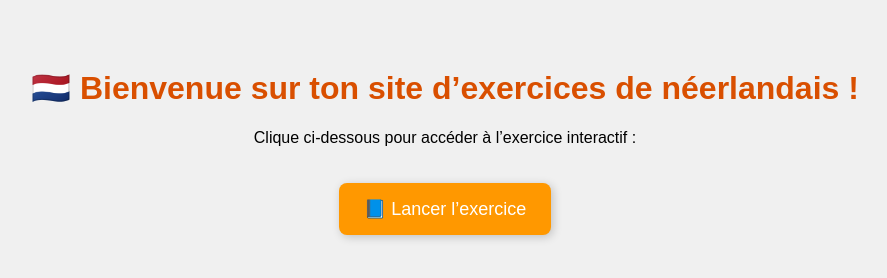
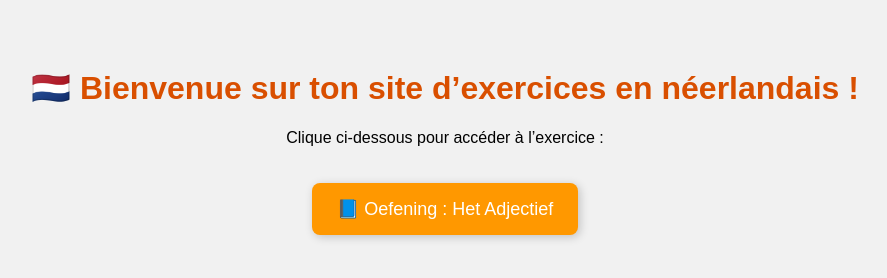
Before and after one commit to Be-insider/NL1.2, a plain HTML site: page index.html in a window 1280 px wide. Shown: the whole page, without its empty margins (195-1082 px from the left). Drawn offline with Linux system fonts and the light colour scheme.

Commit message:
Ajout de la page d'accueil index.html

```diff
--- a/index.html
+++ b/index.html
@@ -10,7 +10,7 @@
             font-family: Arial, sans-serif;
             text-align: center;
             padding: 40px;
-            background: #f0f0f0;
+            background: #f1f1f1;
         }
 
         h1 {
@@ -37,9 +37,9 @@
 
 <body>
 
-    <h1>🇳🇱 Bienvenue sur ton site d’exercices de néerlandais !</h1>
-    <p>Clique ci-dessous pour accéder à l’exercice interactif :</p>
-    <a href="Oefening_Het_Adjectief_Met_of_Zonder_E.html" class="button">📘 Lancer l’exercice</a>
+    <h1>🇳🇱 Bienvenue sur ton site d’exercices en néerlandais !</h1>
+    <p>Clique ci-dessous pour accéder à l’exercice :</p>
+    <a href="Oefening_Het_Adjectief_Met_of_Zonder_E.html" class="button">📘 Oefening : Het Adjectief</a>
 
 </body>
 
```
